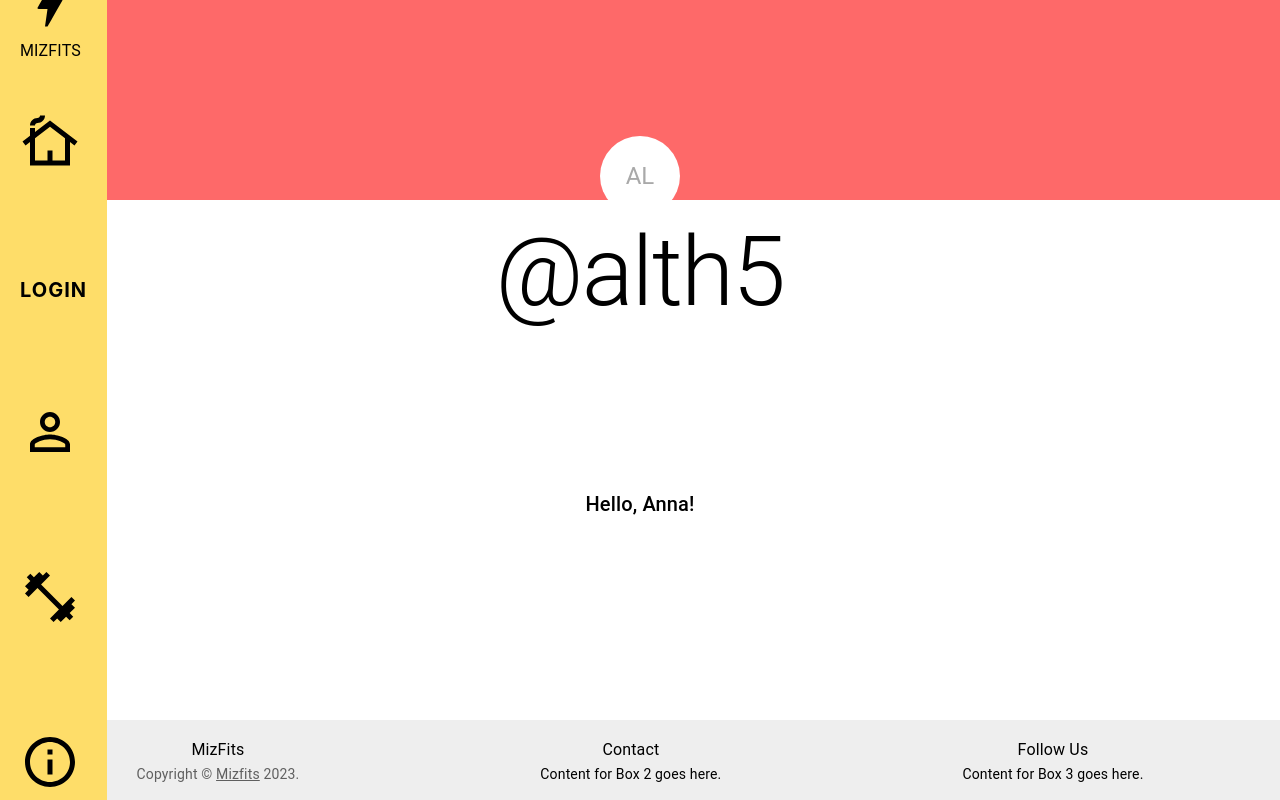
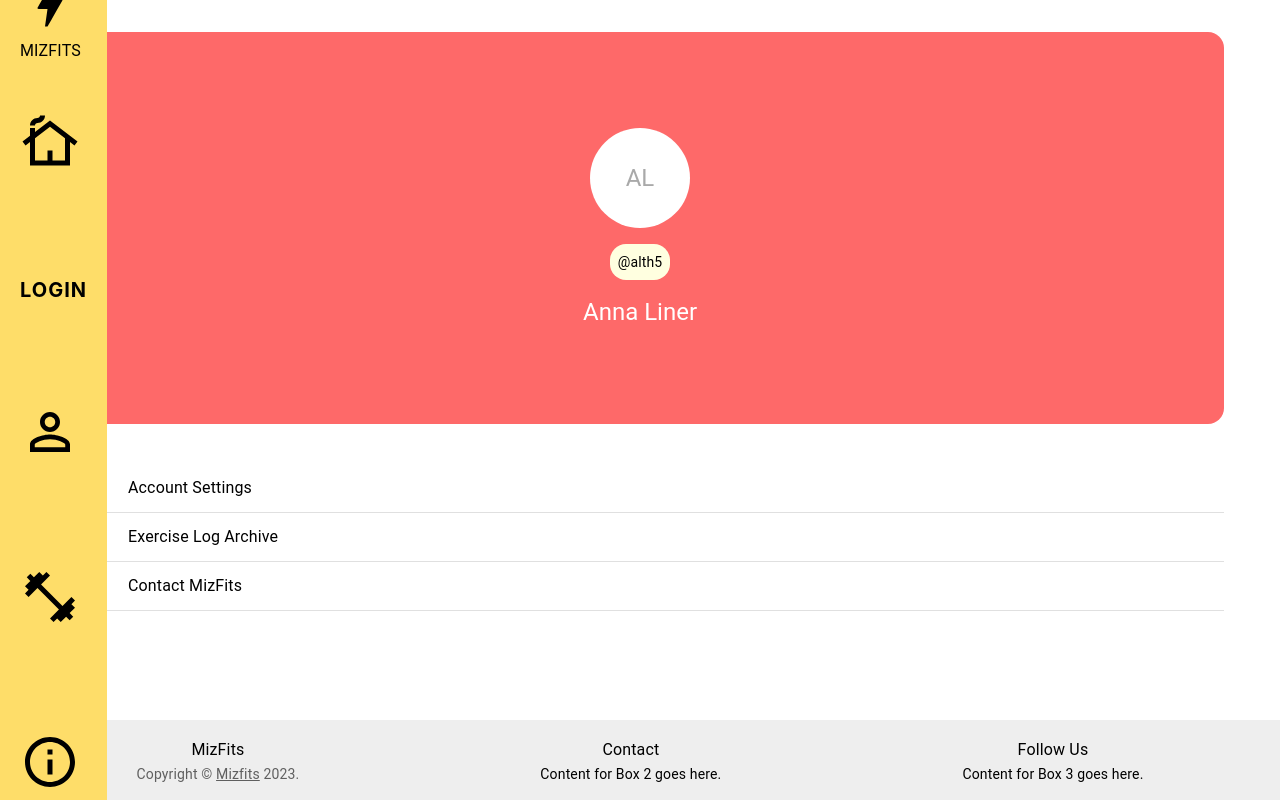
Before and after one commit to jdolan00/MizFits, a React (Create React App) app in the folder mizfits_client/: page /profile in a window 1280 px wide. Built offline with nearby package versions, Linux system fonts and the light colour scheme.

Commit message:
finished setting up profile page static prototype

```diff
--- a/mizfits_client/src/components/Banner.jsx
+++ b/mizfits_client/src/components/Banner.jsx
@@ -11,8 +11,7 @@ export function Banner() {
         width: "100%",
         height: "25%",
         zIndex: 0,
-        backgroundColor: "#FE6969",
-        marginTop: { xs: "4.3rem", lg: 0 },
+        backgroundColor: colors.pinkRed,
       }}
     ></Box>
   );
--- a/mizfits_client/src/scenes/profilePage/ProfilePage.jsx
+++ b/mizfits_client/src/scenes/profilePage/ProfilePage.jsx
@@ -1,47 +1,125 @@
-import { Avatar, Box, Container, Typography, Grid } from "@mui/material";
+import {
+  Avatar,
+  Box,
+  Container,
+  Typography,
+  Grid,
+  createTheme,
+  List,
+  ListItem,
+  ListItemAvatar,
+  ListItemText,
+  ListItemButton,
+  ListItemIcon,
+  Divider,
+} from "@mui/material";
 import { colors } from "../../colors";
 import { Banner } from "components/Banner";
 import Navbar from "components/Navbar";
 import { Paragraph } from "typography";
 import { MainHeading } from "typography";
 import { Footer } from "components/Footer";
+import SettingsIcon from "@mui/icons-material/Settings";
+import ContactPageIcon from "@mui/icons-material/ContactPage";
+import HistoryIcon from "@mui/icons-material/History";
 
 const ProfilePage = () => {
   return (
-    <Container>
-      <Banner></Banner>
+    <Container maxWidth="xl">
+      {/* <Banner></Banner> */}
       <Box
         sx={{
           display: "flex",
           alignItems: "center",
           justifyContent: "center",
           flexDirection: "column",
-          margin: "10rem",
-          marginTop: { xs: "8.5rem" },
+          zIndex: 999,
+          bgcolor: colors.pinkRed,
+          padding: "5rem",
+          borderRadius: "1rem",
+          margin: "2rem",
         }}
       >
         <Avatar
           sx={{
-            width: 80,
-            height: 80,
+            width: 100,
+            height: 100,
             bgcolor: "white",
             color: "darkgrey",
             fontSize: "1.5rem",
+            margin: "1rem",
           }}
         >
           AL
         </Avatar>
-        <Typography variant="h1">@alth5</Typography>
+        <Box
+          sx={{
+            bgcolor: "lightYellow",
+            padding: "0.5rem",
+            borderRadius: "1rem",
+          }}
+        >
+          <Paragraph variant="body2" color="black">
+            @alth5
+          </Paragraph>
+        </Box>
+        <Box
+          sx={{
+            margin: "1rem",
+          }}
+        >
+          <MainHeading variant="h5" color="white">
+            Anna Liner
+          </MainHeading>
+        </Box>
       </Box>
       <Box
         sx={{
           display: "flex",
-          alignItems: "center",
-          justifyContent: "center",
-          margin: { xs: "5rem", sm: "10rem" },
+          flexDirection: "column",
+
+          justifyContent: "left",
+          margin: "2rem",
         }}
       >
-        <Typography variant="h6">Hello, Anna!</Typography>
+        <List
+          sx={{
+            width: "100%",
+            bgcolor: "background.paper",
+          }}
+        >
+          <ListItem disablePadding>
+            <ListItemButton>
+              <ListItemIcon>
+                <SettingsIcon />
+              </ListItemIcon>
+              <ListItemText primary="Account Settings" />
+            </ListItemButton>
+          </ListItem>
+          <Divider />
+          <ListItem disablePadding>
+            <ListItemButton>
+              <ListItemIcon>
+                <HistoryIcon />
+              </ListItemIcon>
+              <ListItemText primary="Exercise Log Archive" />
+            </ListItemButton>
+          </ListItem>
+          <Divider />
+          <ListItem disablePadding>
+            <ListItemButton>
+              <ListItemIcon>
+                <ContactPageIcon />
+              </ListItemIcon>
+              <ListItemText primary="Contact MizFits" />
+            </ListItemButton>
+          </ListItem>
+          <Divider />
+        </List>
+        {/* <Typography variant="h6" color="colors.darkGray" margin="1rem">
+          Recent Posts
+        </Typography> */}
+        {/* list of posts */}
       </Box>
       <Footer></Footer>
     </Container>
```
